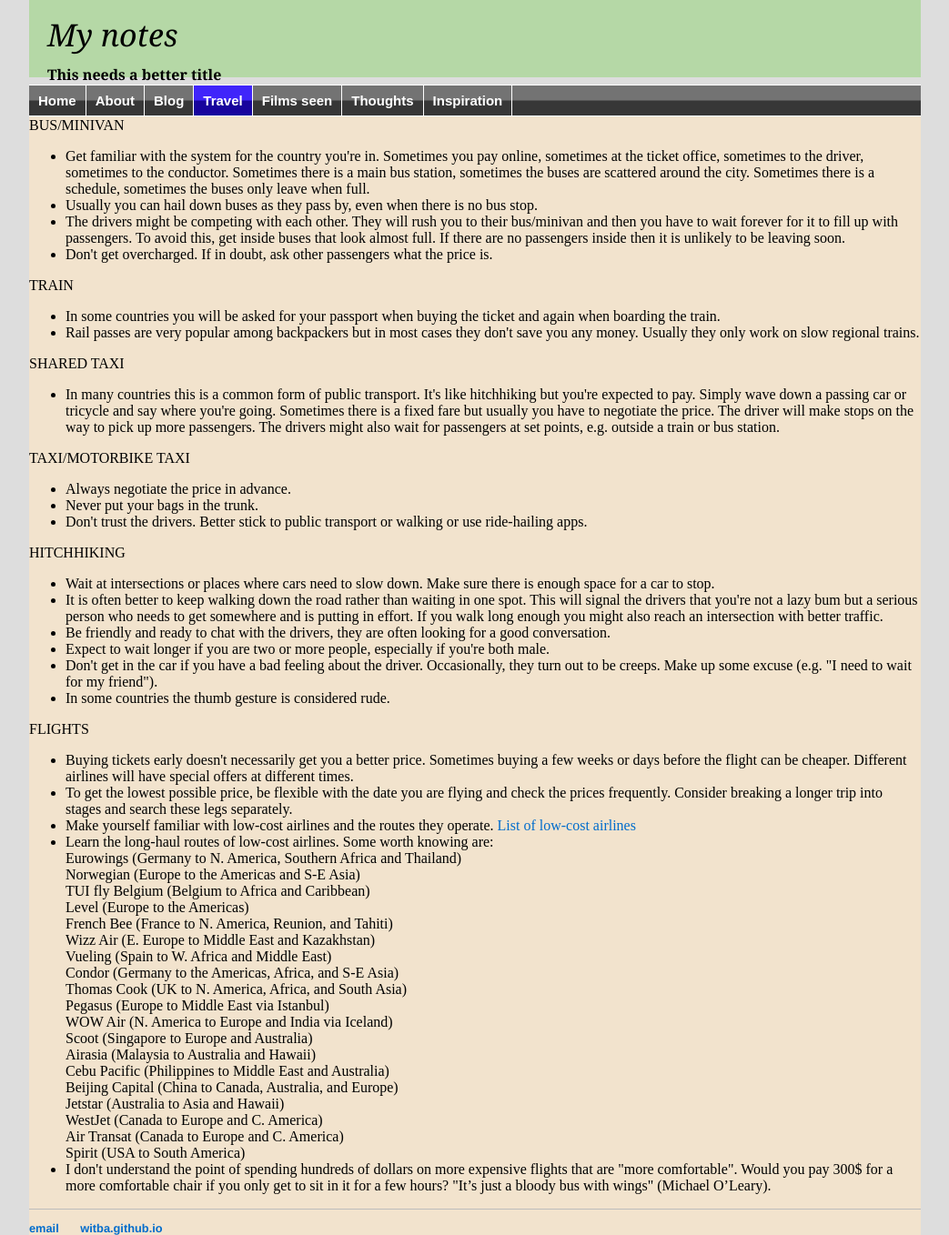
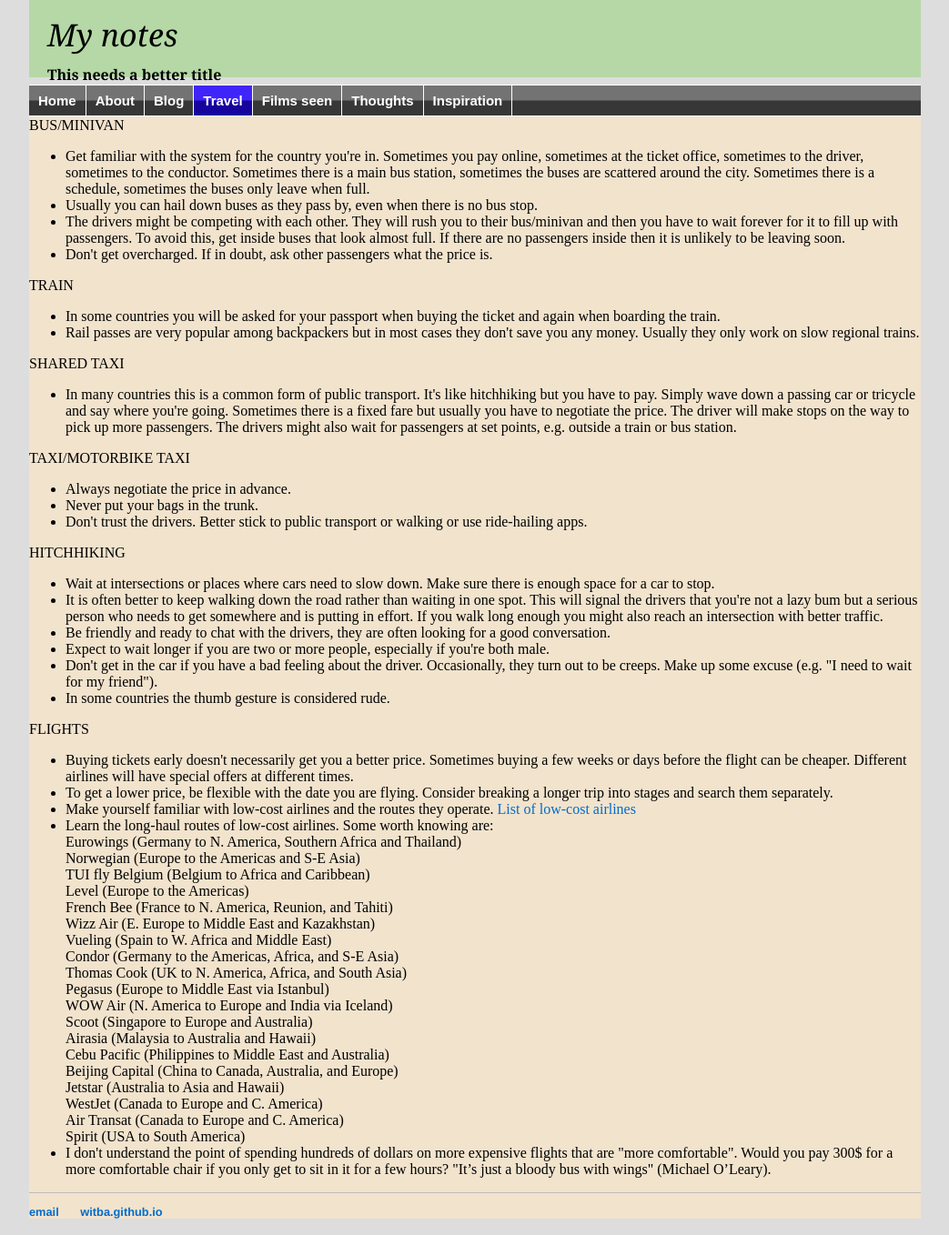
Before and after one commit to witba/witba.github.io, a Jekyll site: the page built from travel/transport.html, in a window 1280 px wide. Shown: the whole page at 91% size, without its empty margins (118-1161 px from the left). Built offline with Jekyll 4.4.1, drawn with Linux system fonts in a browser that asks for light colours.

Commit message:
Update transport.html

```diff
--- a/travel/transport.html
+++ b/travel/transport.html
@@ -20,7 +20,7 @@ TRAIN<br>
 </ul>
 SHARED TAXI<br>
 <ul>
-<li>In many countries this is a common form of public transport. It's like hitchhiking but you're expected to pay. Simply wave down a passing car or tricycle and say where you're going. Sometimes there is a fixed fare but usually you have to negotiate the price. The driver will make stops on the way to pick up more passengers. The drivers might also wait for passengers at set points, e.g. outside a train or bus station.<br>
+<li>In many countries this is a common form of public transport. It's like hitchhiking but you have to pay. Simply wave down a passing car or tricycle and say where you're going. Sometimes there is a fixed fare but usually you have to negotiate the price. The driver will make stops on the way to pick up more passengers. The drivers might also wait for passengers at set points, e.g. outside a train or bus station.<br>
 </ul>
 TAXI/MOTORBIKE TAXI<br>
 <ul>
@@ -40,7 +40,7 @@ HITCHHIKING<br>
 FLIGHTS<br>
 <ul>
 <li>Buying tickets early doesn't necessarily get you a better price. Sometimes buying a few weeks or days before the flight can be cheaper. Different airlines will have special offers at different times.<br>
-<li>To get the lowest possible price, be flexible with the date you are flying and check the prices frequently. Consider breaking a longer trip into stages and search these legs separately.<br>
+<li>To get a lower price, be flexible with the date you are flying. Consider breaking a longer trip into stages and search them separately.<br>
 <li>Make yourself familiar with low-cost airlines and the routes they operate. <a href="https://en.wikipedia.org/wiki/List_of_low-cost_airlines" target=_blank>List of low-cost airlines</a>
 <li>Learn the long-haul routes of low-cost airlines. Some worth knowing are: <br>
 Eurowings (Germany to N. America, Southern Africa and Thailand)<br>
```
